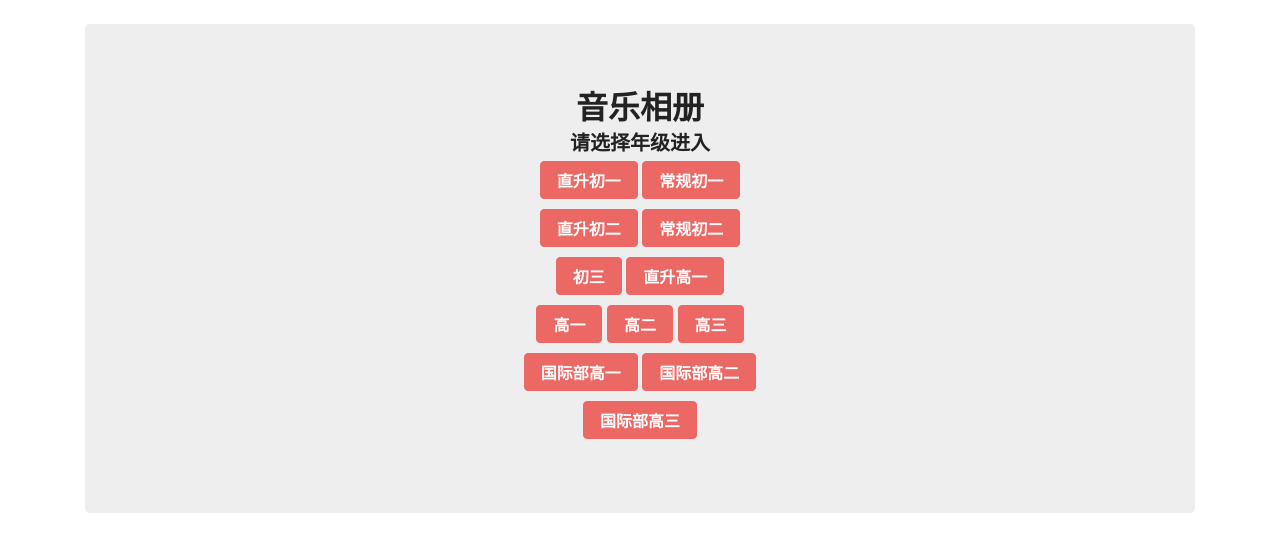
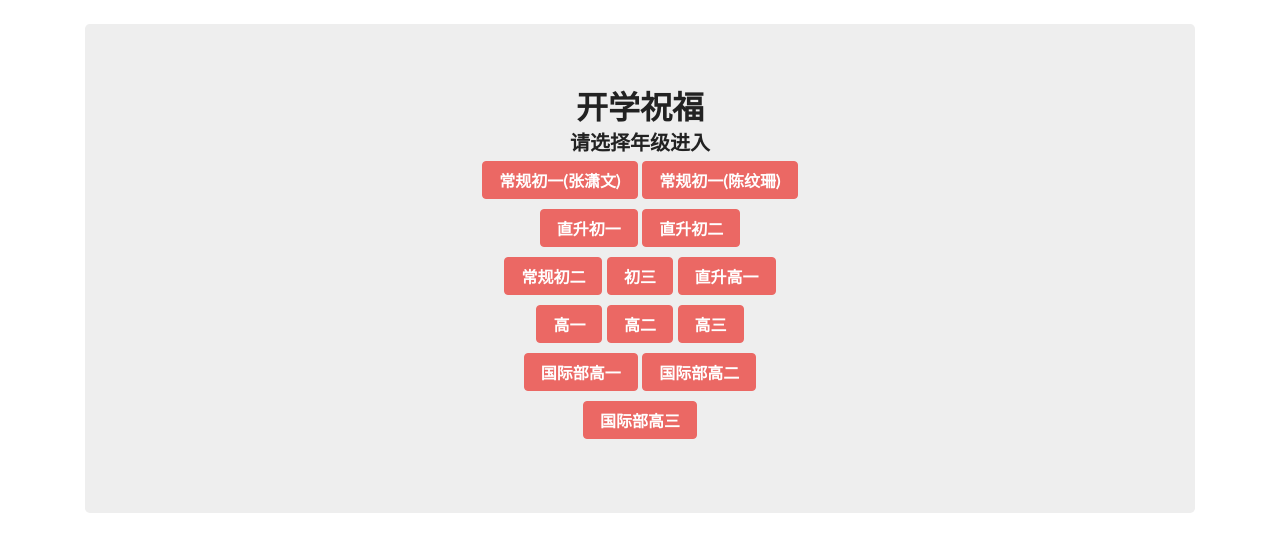
Before and after one commit to yang-zhongtian/StudentGuide, a Flask app: page /gallery/ in a window 1280 px wide. Shown: the part 59-611 px from the top of the page. Run offline with Flask 2, Linux system fonts and the light colour scheme; some libraries are stand-ins or nearby versions.

Commit message:
[add] add grade

```diff
--- a/static/js/gallery.min.js
+++ b/static/js/gallery.min.js
@@ -1 +1 @@
-$((function(){var config={"直升初一":"","常规初一":"","直升初二":"","常规初二":"","初三":"","直升高一":"","高一":"","高二":"","高三":"","国际部高一":"","国际部高二":"","国际部高三":"https://v.qq.com/txp/iframe/player.html?vid=m3141zuty0z"},loadData;(function(){$(".v-bind").each((function(){var url=config[$(this).text()];""==url&&(url='javascript: swal("错误","该年级数据未导入！","error")'),$(this).attr("href",url)}))})()}));
+$((function(){var config={"直升初一":"","常规初一(张潇文)":"https://www.bilibili.com/blackboard/player.html?aid=329422249&bvid=BV1CA411n7tb&cid=229439539","常规初一(陈纹珊)":"https://www.bilibili.com/blackboard/player.html?aid=926907683&bvid=BV1BT4y1L7nn&cid=229438759","直升初二":"https://www.bilibili.com/blackboard/player.html?aid=244474076&bvid=BV1Hv411177f&cid=229623025","常规初二":"https://www.bilibili.com/blackboard/player.html?aid=884413805&bvid=BV1pK4y1e7vw&cid=229321093","初三":"https://www.bilibili.com/blackboard/player.html?aid=839454822&bvid=BV1654y1276i&cid=229323852","直升高一":"","高一":"https://www.bilibili.com/blackboard/player.html?aid=669413833&bvid=BV1da4y1773P&cid=229324509","高二":"https://www.bilibili.com/blackboard/player.html?aid=669411382&bvid=BV19a4y177n8&cid=229325495","高三":"https://www.bilibili.com/blackboard/player.html?aid=626952278&bvid=BV1et4y1S7Yx&cid=229326416","国际部高一":"","国际部高二":"https://rrx.cn/view-wwq3yq","国际部高三":""},loadData;(function(){$(".v-bind").each((function(){var url=config[$(this).text()];""==url&&(url='javascript: swal("错误","该年级数据未导入！","error")'),$(this).attr("href",url)}))})()}));
--- a/templates/gallery.html
+++ b/templates/gallery.html
@@ -1,31 +1,32 @@
 {% extends "base.html" %}
-{% block title %}相册{% endblock %}
+{% block title %}祝福{% endblock %}
 {% block admin_options %}{% endblock %}
 {% block content %}
 <div class="container text-center">
     <br>
     <div class="jumbotron">
-        <h2>音乐相册</h2>
+        <h2>开学祝福</h2>
         <h5>请选择年级进入</h5>
         <div class="row" style="margin-bottom: 10px;">
             <div class="col-md-2"></div>
             <div class="col-md-8">
-                <a class="btn btn-primary v-bind" style="color: white;">直升初一</a>
-                <a class="btn btn-primary v-bind" style="color: white;">常规初一</a>
+                <a class="btn btn-primary v-bind" style="color: white;">常规初一(张潇文)</a>
+                <a class="btn btn-primary v-bind" style="color: white;">常规初一(陈纹珊)</a>
             </div>
             <div class="col-md-2"></div>
         </div>
         <div class="row" style="margin-bottom: 10px;">
             <div class="col-md-2"></div>
             <div class="col-md-8">
+                <a class="btn btn-primary v-bind" style="color: white;">直升初一</a>
                 <a class="btn btn-primary v-bind" style="color: white;">直升初二</a>
-                <a class="btn btn-primary v-bind" style="color: white;">常规初二</a>
             </div>
             <div class="col-md-2"></div>
         </div>
         <div class="row" style="margin-bottom: 10px;">
             <div class="col-md-2"></div>
             <div class="col-md-8">
+                <a class="btn btn-primary v-bind" style="color: white;">常规初二</a>
                 <a class="btn btn-primary v-bind" style="color: white;">初三</a>
                 <a class="btn btn-primary v-bind" style="color: white;">直升高一</a>
             </div>
```
Also changed, not shown: static/js/gallery.js (+10 -9 lines).
